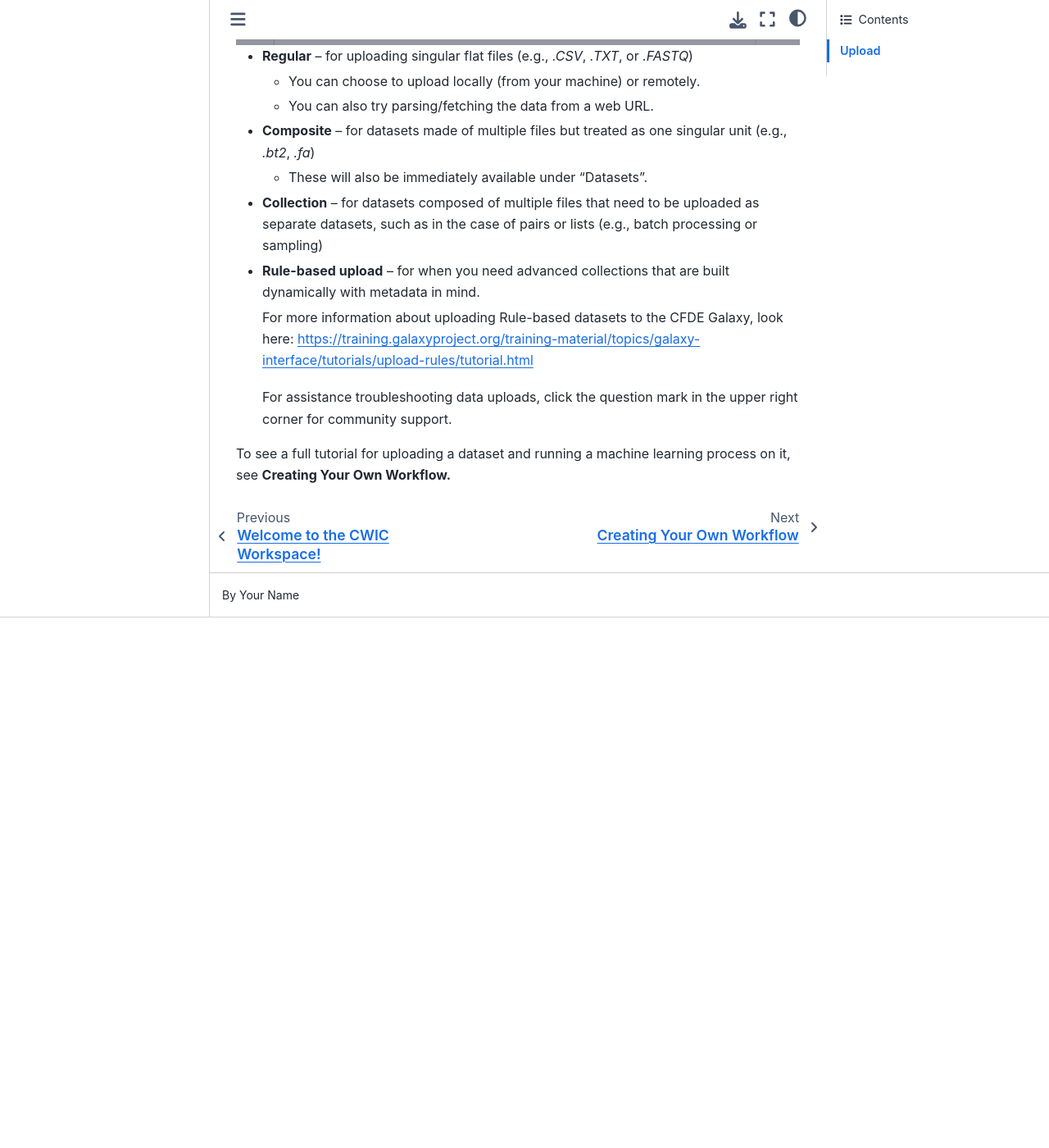
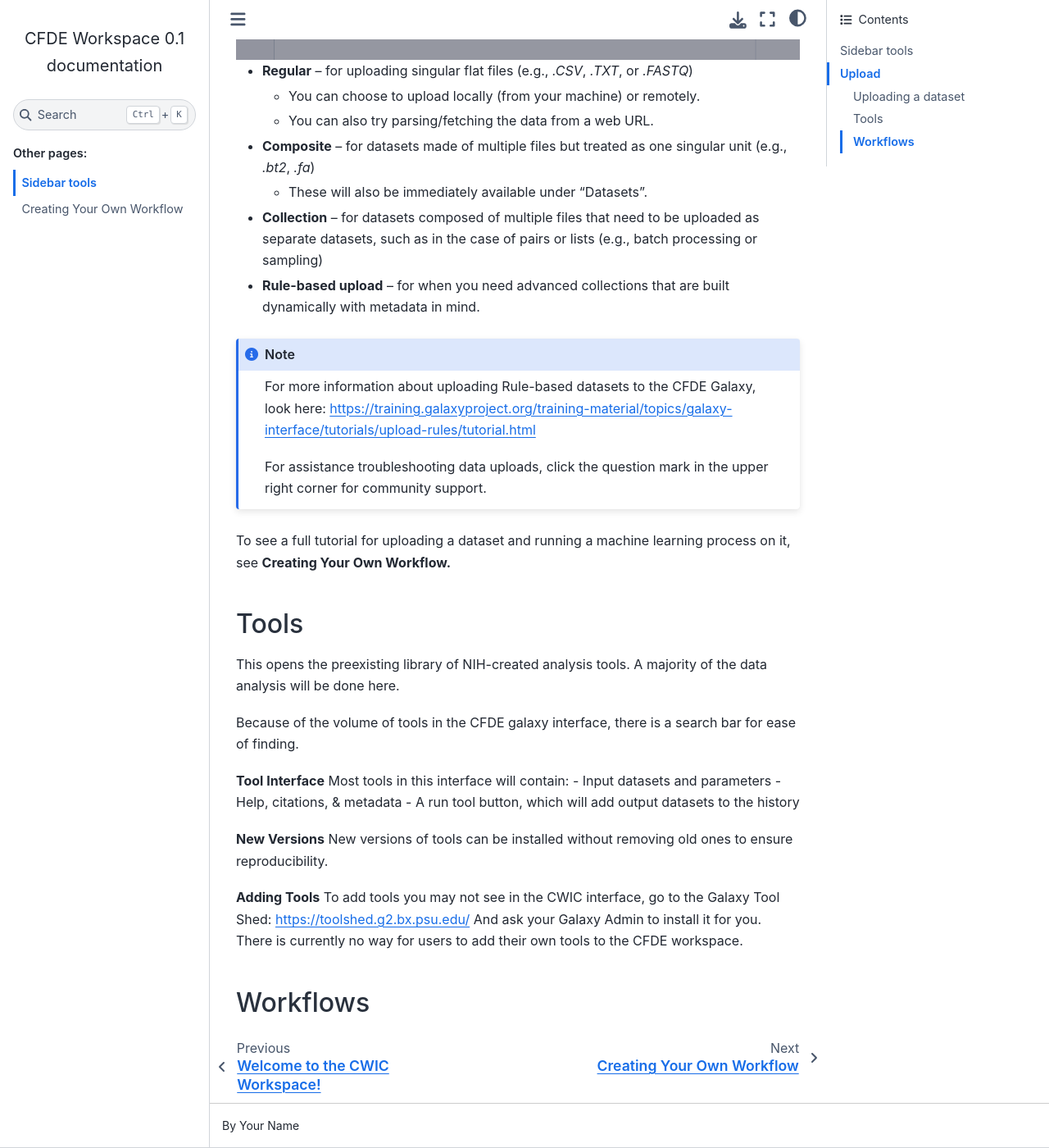
Before and after one commit to kscnl1n/CWIC-rtd, a Sphinx documentation site: the page built from docs/Sidebar/Sidebar.rst, in a window 1280 px wide and 1400 px high, scrolled down 1319 px. Shown: the whole window at 82% size. Built offline with Sphinx 7.4.7 and the Sphinx Book theme 1.1.4, drawn with Linux system fonts in a browser that asks for light colours; before the commit the page ends 2072 px from its top, so only the background shows below that.

Commit message:
fixing screenshots (sidebar.rst)

```diff
--- a/docs/Sidebar/Sidebar.rst
+++ b/docs/Sidebar/Sidebar.rst
@@ -7,13 +7,15 @@
    :width: 1200px
 
 Upload
-------
+======
 The upload bar allows you to upload datasets to the CFDE workspace. It is a convenient way to upload and access large datasets you need available on CFDE machines.
 
 For additional tutorials on running machine learning processes on these datasets, see **Creating Your Own Workflow.**
 
 
-**Uploading a dataset**
+
+Uploading a dataset
+---------------------
 To upload a dataset, click on Upload. There should be four options available to you:
 
 .. image:: _static/sidebar-images/upload1.png
@@ -34,9 +36,32 @@
 
 - **Rule-based upload** – for when you need advanced collections that are built dynamically with metadata in mind.
 
-  For more information about uploading Rule-based datasets to the CFDE Galaxy, look here:
-  https://training.galaxyproject.org/training-material/topics/galaxy-interface/tutorials/upload-rules/tutorial.html
+.. note::
+    For more information about uploading Rule-based datasets to the CFDE Galaxy, look here:
+    https://training.galaxyproject.org/training-material/topics/galaxy-interface/tutorials/upload-rules/tutorial.html
 
-  For assistance troubleshooting data uploads, click the question mark in the upper right corner for community support.
+    For assistance troubleshooting data uploads, click the question mark in the upper right corner for community support.
 
 To see a full tutorial for uploading a dataset and running a machine learning process on it, see **Creating Your Own Workflow.**
+
+Tools
+-----
+This opens the preexisting library of NIH-created analysis tools. A majority of the data analysis will be done here.
+
+Because of the volume of tools in the CFDE galaxy interface, there is a search bar for ease of finding.
+
+**Tool Interface**
+Most tools in this interface will contain:
+- Input datasets and parameters
+- Help, citations, & metadata
+- A run tool button, which will add output datasets to the history
+
+**New Versions**
+New versions of tools can be installed without removing old ones to ensure reproducibility.
+
+**Adding Tools**
+To add tools you may not see in the CWIC interface, go to the Galaxy Tool Shed: https://toolshed.g2.bx.psu.edu/
+And ask your Galaxy Admin to install it for you. There is currently no way for users to add their own tools to the CFDE workspace.
+
+Workflows
+---------
```
